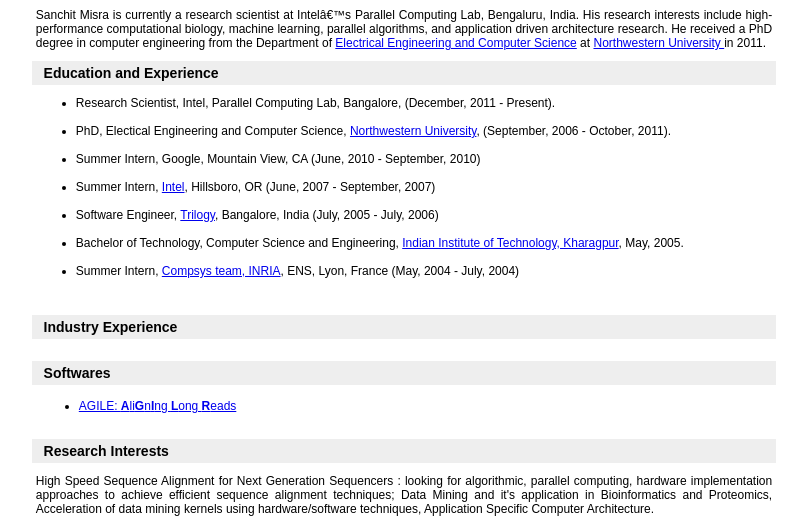
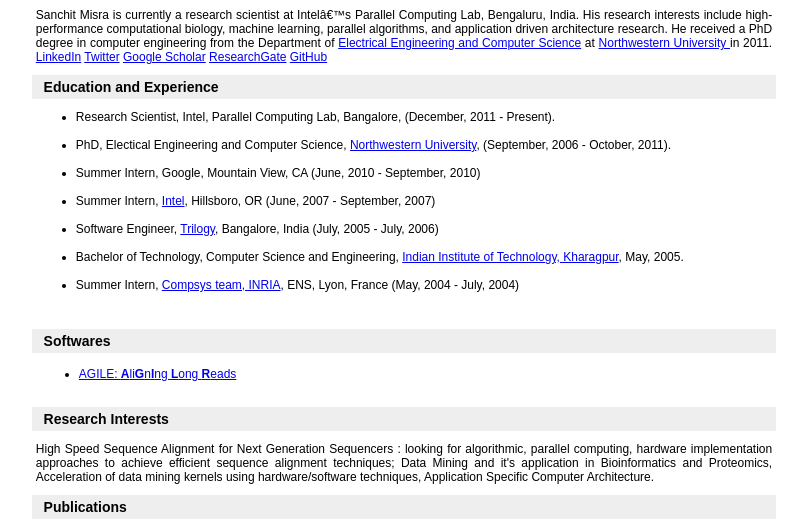
Before and after one commit to sanchit-misra/sanchit-misra.github.io, a plain HTML site: page index.html in a window 1280 px wide. Shown: the part 256-779 px from the top of the page, without its empty margins (236-1047 px from the left). Drawn offline with Linux system fonts and the light colour scheme.

Commit message:
Added links for social presence

```diff
--- a/index.html
+++ b/index.html
@@ -113,6 +113,7 @@
 He received a PhD degree in computer engineering from the Department of <A HREF="http://www.eecs.northwestern.edu">Electrical Engineering and
 Computer Science</A> at <a href="http://www.northwestern.edu">Northwestern University </a> in 2011.
 
+<a href="https://www.linkedin.com/in/sanchit-misra-5b95634">LinkedIn</a> <a href="https://twitter.com/sanchit_misra">Twitter</a> <a href="https://scholar.google.co.in/citations?hl=en&user=JKZYl2YAAAAJ">Google Scholar</a> <a href="http://www.northwestern.edu">ResearchGate</a> <a href="https://github.com/sanchit-misra">GitHub</a>
 
 <tr><td class="style_line"><span class="style_bm">&nbsp;&nbsp;Education and Experience</span></td>
     <tr><td class="style_word">
@@ -154,17 +155,6 @@
 
     </ul>
     </td></tr>
-    </td></tr>
-
-
-    <tr><td class="style_line"><span class="style_bm">&nbsp;&nbsp;Industry Experience</span></td>
-    <tr><td>
-    <table>
-
-
-
-
-    </table>
     </td></tr>
 
     <tr><td class="style_line"><span class="style_bm">&nbsp;&nbsp;<a name="softwares">Softwares</a></span></td>
```
